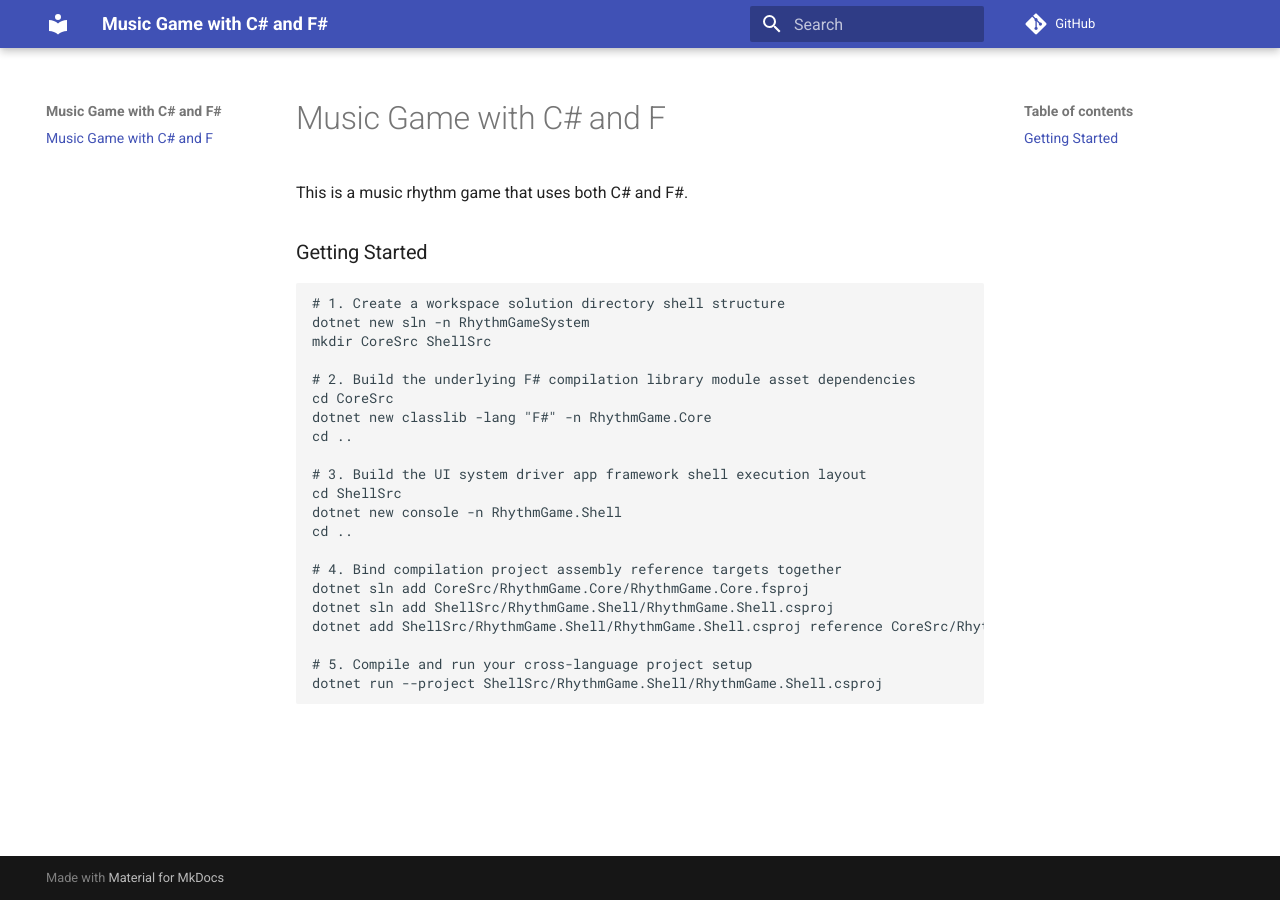
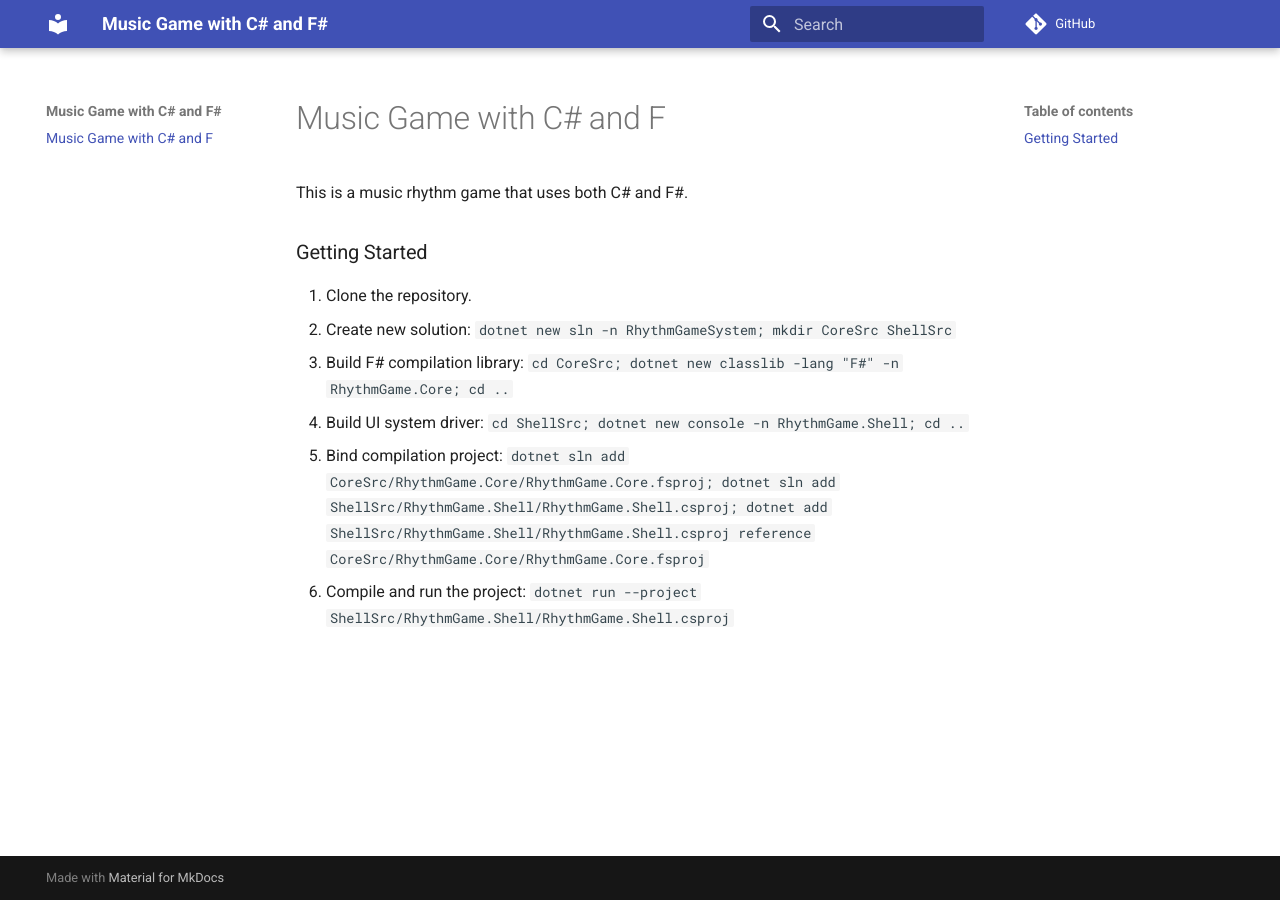
Before and after one commit to lulunac27a/csharp-fsharp-music-game, an MkDocs documentation site: the page built from docs/index.md, in a window 1280 px wide. Built offline with MkDocs 1.6.1 and Material for MkDocs 9.7.7, drawn with Linux system fonts in a browser that asks for light colours; comment, search, counter and statistics services are not loaded.

````diff
--- a/docs/index.md
+++ b/docs/index.md
@@ -4,26 +4,9 @@ This is a music rhythm game that uses both C# and F#.
 
 ### Getting Started
 
-```
-# 1. Create a workspace solution directory shell structure
-dotnet new sln -n RhythmGameSystem
-mkdir CoreSrc ShellSrc
-
-# 2. Build the underlying F# compilation library module asset dependencies
-cd CoreSrc
-dotnet new classlib -lang "F#" -n RhythmGame.Core
-cd ..
-
-# 3. Build the UI system driver app framework shell execution layout
-cd ShellSrc
-dotnet new console -n RhythmGame.Shell
-cd ..
-
-# 4. Bind compilation project assembly reference targets together
-dotnet sln add CoreSrc/RhythmGame.Core/RhythmGame.Core.fsproj
-dotnet sln add ShellSrc/RhythmGame.Shell/RhythmGame.Shell.csproj
-dotnet add ShellSrc/RhythmGame.Shell/RhythmGame.Shell.csproj reference CoreSrc/RhythmGame.Core/RhythmGame.Core.fsproj
-
-# 5. Compile and run your cross-language project setup
-dotnet run --project ShellSrc/RhythmGame.Shell/RhythmGame.Shell.csproj
-```
+1. Clone the repository.
+2. Create new solution: `dotnet new sln -n RhythmGameSystem; mkdir CoreSrc ShellSrc`
+3. Build F# compilation library: `cd CoreSrc; dotnet new classlib -lang "F#" -n RhythmGame.Core; cd ..`
+4. Build UI system driver: `cd ShellSrc; dotnet new console -n RhythmGame.Shell; cd ..`
+5. Bind compilation project: `dotnet sln add CoreSrc/RhythmGame.Core/RhythmGame.Core.fsproj; dotnet sln add ShellSrc/RhythmGame.Shell/RhythmGame.Shell.csproj; dotnet add ShellSrc/RhythmGame.Shell/RhythmGame.Shell.csproj reference CoreSrc/RhythmGame.Core/RhythmGame.Core.fsproj`
+6. Compile and run the project: `dotnet run --project ShellSrc/RhythmGame.Shell/RhythmGame.Shell.csproj`
````
Also changed, not shown: README.md (+6 -23 lines).
